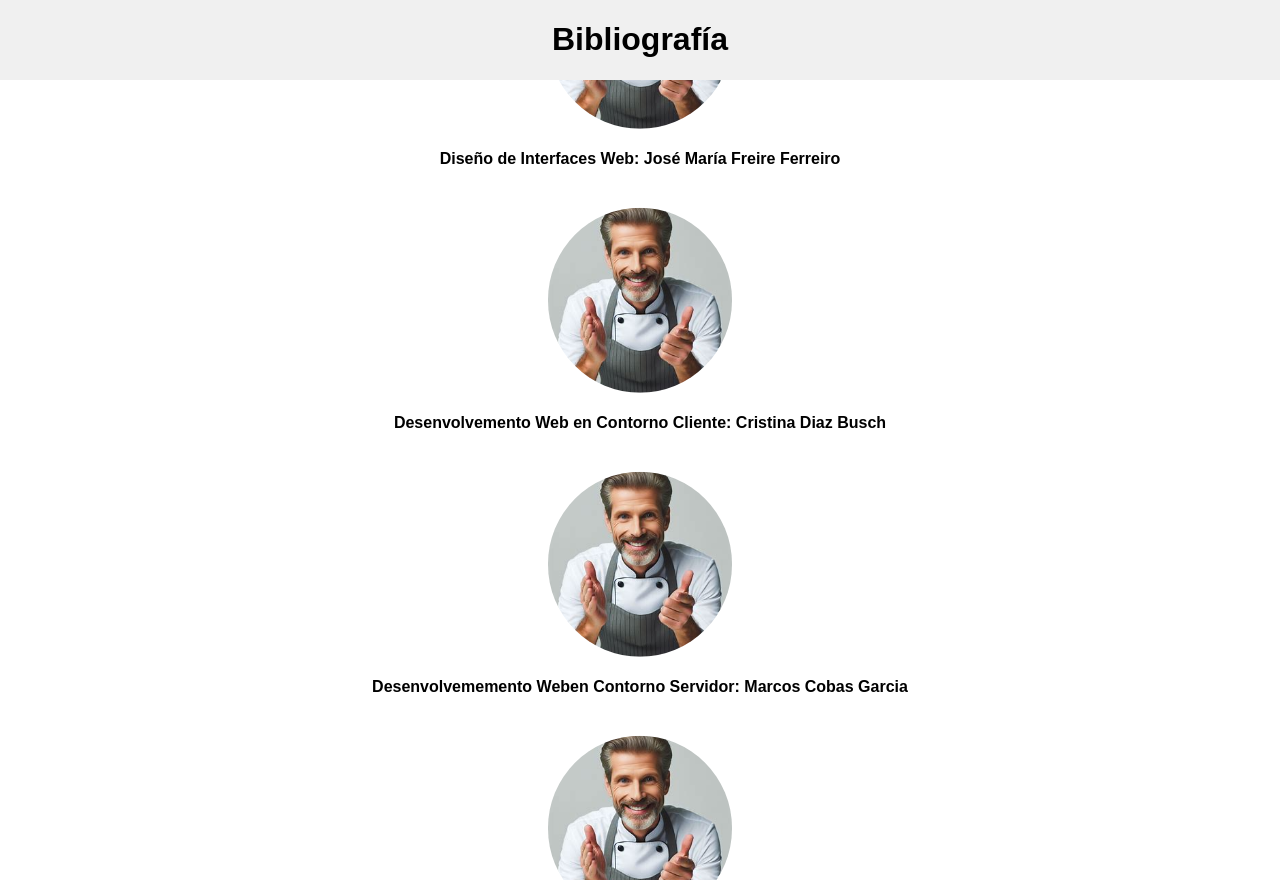
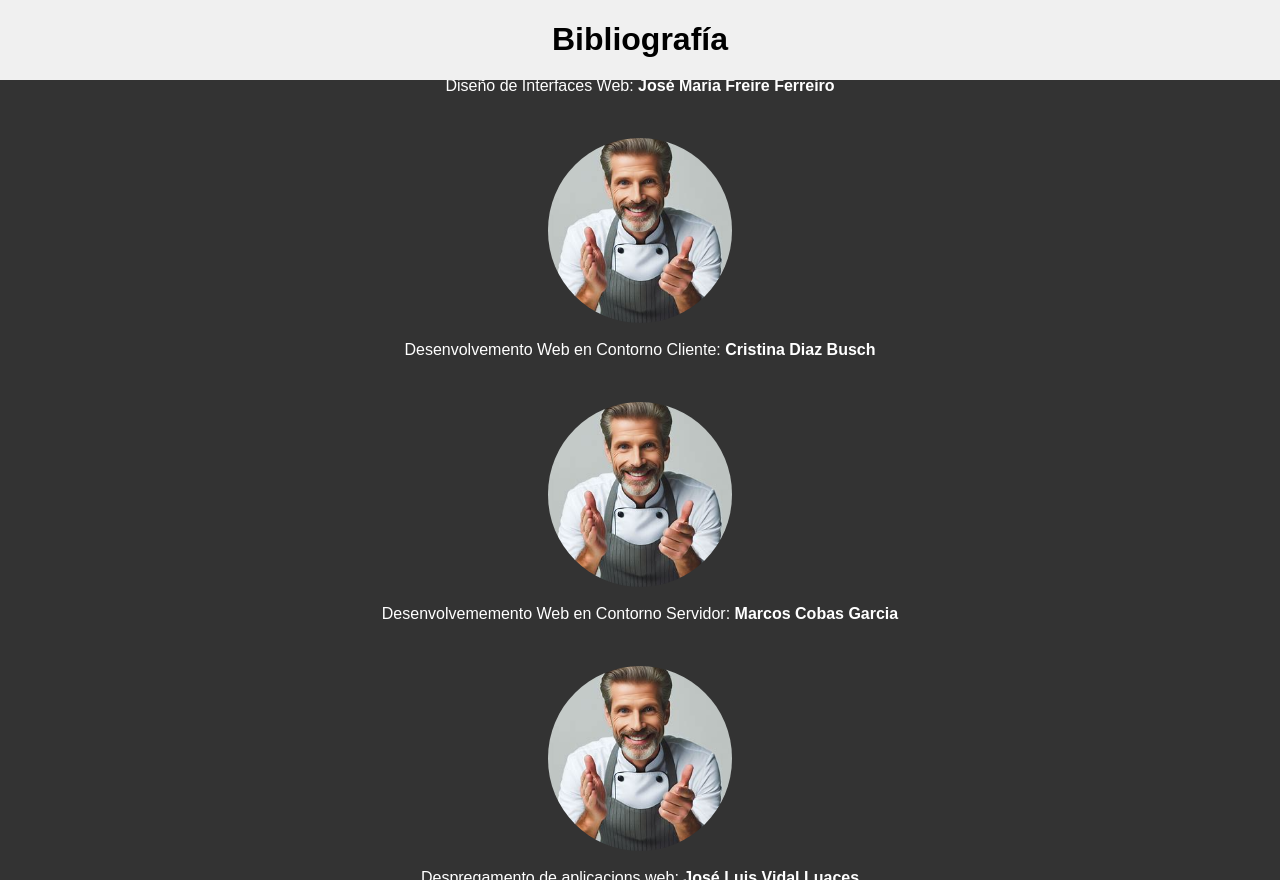
Before and after one commit to Roci79/Heladeria_nona, a Django app: page /helados/fin/ in a window 1280 px wide. Run offline with Django 5.2, Linux system fonts and the light colour scheme.

Commit message:
Fin.htm corregido

```diff
--- a/helados/static/helados/css/fin.css
+++ b/helados/static/helados/css/fin.css
@@ -9,13 +9,13 @@ body {
     height: 100vh;
     position: relative;
     overflow: hidden;
-    background-color:white; /* Cambia según los colores de tu proyecto */
+    background-color: #333; /* Cambia según los colores de tu proyecto */
 }
 .carousel {
     position: absolute;
     top: 0;
     width: 100%;
-    animation: scroll 120s linear infinite; /* Ajustamos la duración de la animación a 120 segundos */
+    animation: scroll 120s linear; /* Ajustamos la duración de la animación a 120 segundos */
 }
 .carousel-item {
     display: flex;
@@ -24,7 +24,7 @@ body {
     flex-direction: column;
     width: 100%;
     height: 33vh; /* Ajusta según el número de elementos */
-    color: black; /* Cambia según los colores de tu proyecto */
+    color: white; /* Cambia según los colores de tu proyecto */
 }
 .carousel-item img {
     max-height: 70%; /* Incrementamos el tamaño de la imagen */
@@ -32,7 +32,7 @@ body {
 }
 @keyframes scroll {
     0% { transform: translateY(0); }
-    100% { transform: translateY(-100%); }
+    100% { transform: translateY(-200%); } /* Ajusta esto según el número de elementos */
 }
 .play-button {
     position: absolute;
--- a/helados/templates/helados/fin.html
+++ b/helados/templates/helados/fin.html
@@ -12,47 +12,34 @@
 <body>
     <center><h1>Bibliografía</h1></center>
     <div class="carousel-container">
-        <div class="carousel">
+        <div class="carousel" id="carousel">
             <div class="carousel-item">
-                <img src="{% static 'helados/img/Chef.jpg' %}" >
-                <h4>Diseño de Interfaces Web: José María Freire Ferreiro </h4>
+                <img src="{% static 'helados/img/Chef.jpg' %}">
+                <br>
+                <span><span>Diseño de Interfaces Web: </span> <span style="font-weight: bolder;">José María Freire Ferreiro</span></span>
             </div>
             <div class="carousel-item">
                 <img src="{% static 'helados/img/Chef.jpg' %}">
-                <h4>Desenvolvemento Web en Contorno Cliente: Cristina Diaz Busch</h4>
+                <br>
+                <span><span>Desenvolvemento Web en Contorno Cliente: </span><span style="font-weight: bolder;"> Cristina Diaz Busch</span></span>
             </div>
             <div class="carousel-item">
-                <img src="{% static 'helados/img/Chef.jpg' %}" >
-                <h4>Desenvolvememento Weben Contorno Servidor: Marcos Cobas Garcia</h4>
+                <img src="{% static 'helados/img/Chef.jpg' %}">
+                <br>
+                <span><span>Desenvolvememento Web en Contorno Servidor: </span><span style="font-weight: bolder;"> Marcos Cobas Garcia</span></span>
             </div>
             <div class="carousel-item">
-                <img src="{% static 'helados/img/Chef.jpg' %}" >
-                <h4>Despregamento de aplicacions web: José Luis Vidal Luaces</h4>
+                <img src="{% static 'helados/img/Chef.jpg' %}">
+                <br>
+                <span><span>Despregamento de aplicacions web: </span><span style="font-weight: bolder;"> José Luis Vidal Luaces</span></span>
             </div>
             <div class="carousel-item">
-                <img src="{% static 'helados/img/Chef.jpg' %}" >
-                <h4>Despregamento de aplicacions web: Ana Belén Veloso Rodríguez</h4>
-            </div>
-            <!-- Repetimos los items para crear un loop infinito -->
-            <div class="carousel-item">
-                <img src="{% static 'helados/img/Chef.jpg' %}" >
-                <h4>Diseño de Interfaces Web: José María Freire Ferreiro </h4>
+                <img src="{% static 'helados/img/Chef.jpg' %}">
+                <br>
+                <span><span>Despregamento de aplicacions web: </span><span style="font-weight: bolder;">Ana Belén Veloso Rodríguez</span></span>
             </div>
             <div class="carousel-item">
-                <img src="{% static 'helados/img/Chef.jpg' %}" >
-                <h4>Desenvolvemento Web en Contorno Cliente: Cristina Diaz Busch</h4>
-            </div>
-            <div class="carousel-item">
-                <img src="{% static 'helados/img/Chef.jpg' %}" >
-                <h4>Desenvolvememento Weben Contorno Servidor: Marcos Cobas Garcia</h4>
-            </div>
-            <div class="carousel-item">
-                <img src="{% static 'helados/img/Chef.jpg' %}" >
-                <h4>Despregamento de aplicacions web: José Luis Vidal Luaces</h4>
-            </div>
-            <div class="carousel-item">
-                <img src="{% static 'helados/img/Chef.jpg' %}" >
-                <h4>Despregamento de aplicacions web: Ana Belén Veloso Rodríguez</h4>
+                <center><h1>Gracias por estos dos años</h1></center>
             </div>
         </div>
     </div>
@@ -61,18 +48,12 @@
         <source src="{% static 'helados/music/musica2.mp3' %}" type="audio/mpeg">
         Tu navegador no soporta la reproducción de audio.
     </audio>
-
     <!-- <button class="play-button" onclick="playMusic()">Reproducir Música</button> -->
-
     <script>
-        function playMusic() {
+        document.getElementById('carousel').addEventListener('animationend', function() {
             var audio = document.getElementById('background-music');
-            audio.play().then(function() {
-                document.querySelector('.play-button').style.display = 'none';
-            }).catch(function(error) {
-                console.log('Error al reproducir el audio:', error);
-            });
-        }
+            audio.pause(); // Pausa la música al finalizar la animación
+        });
     </script>
 </body>
 </html>
```
Also changed, not shown: db.sqlite3.
